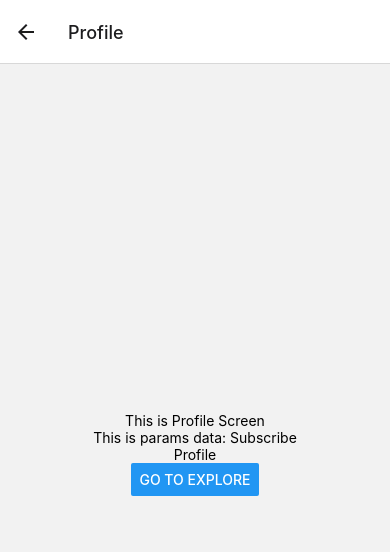
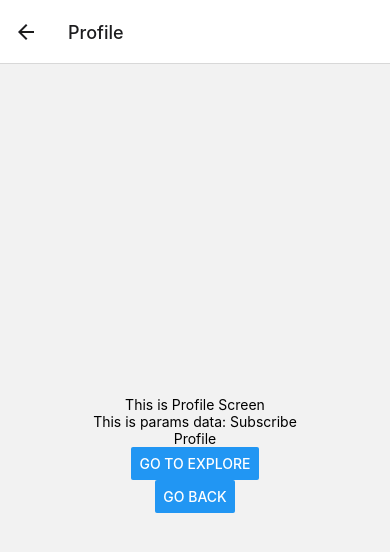
Before and after one commit to kwakyebrilliant/MainApp-mobile, a React Native app: screen / in a window 390 px wide. Both pictures are taken after a click on the button "GO TO PROFILE". Shown: the top 552 px of the page. Built offline with nearby package versions, Linux system fonts and the light colour scheme.

Commit message:
profile updates

```diff
--- a/src/Screens/Profile/Profile.js
+++ b/src/Screens/Profile/Profile.js
@@ -15,6 +15,7 @@ const Profile = ({navigation, route}) => {
       <Text>This is params data: {title}</Text>
       <Text>Profile</Text>
       <Button onPress={goToScreen} title="Go To Explore" />
+      <Button onPress={() => navigation.goBack()} title="Go Back" />
     </View>
   );
 };
```
